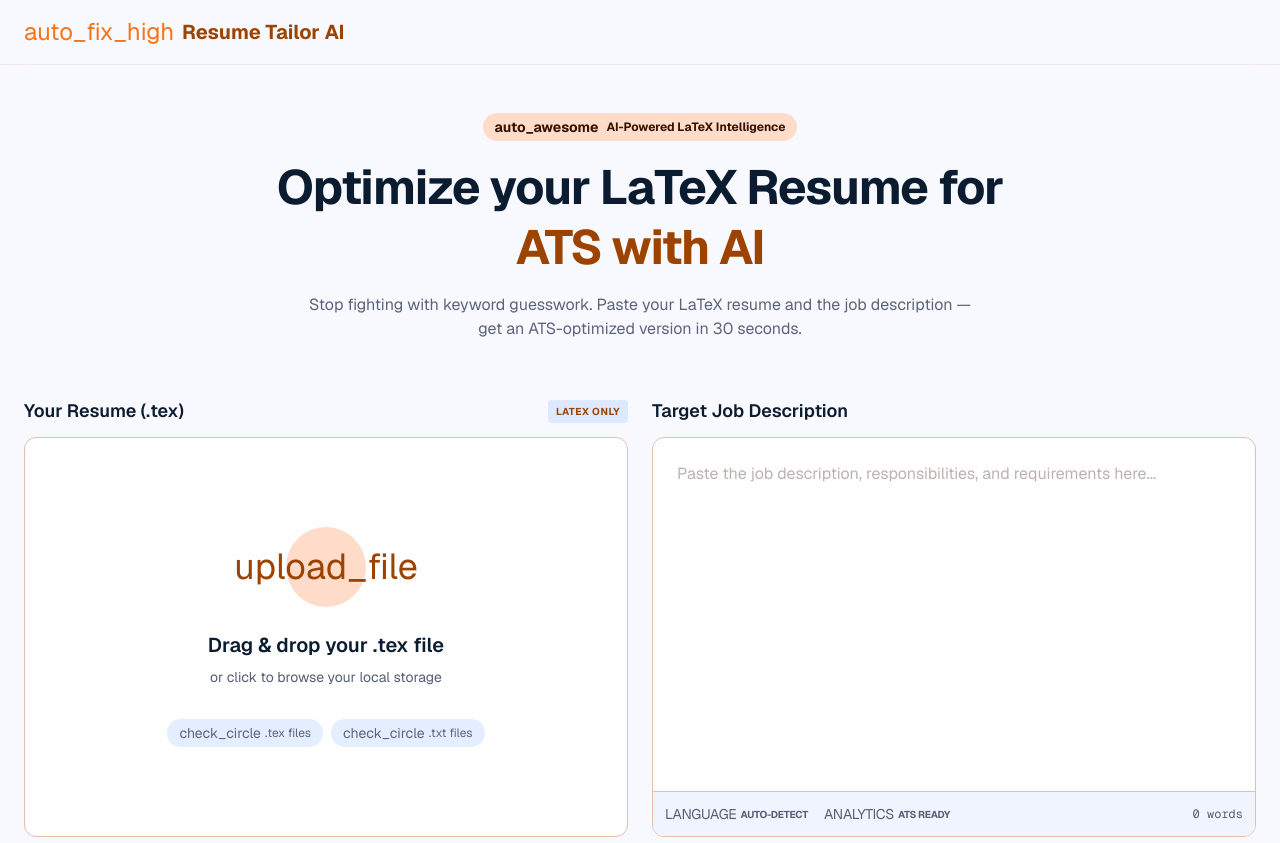
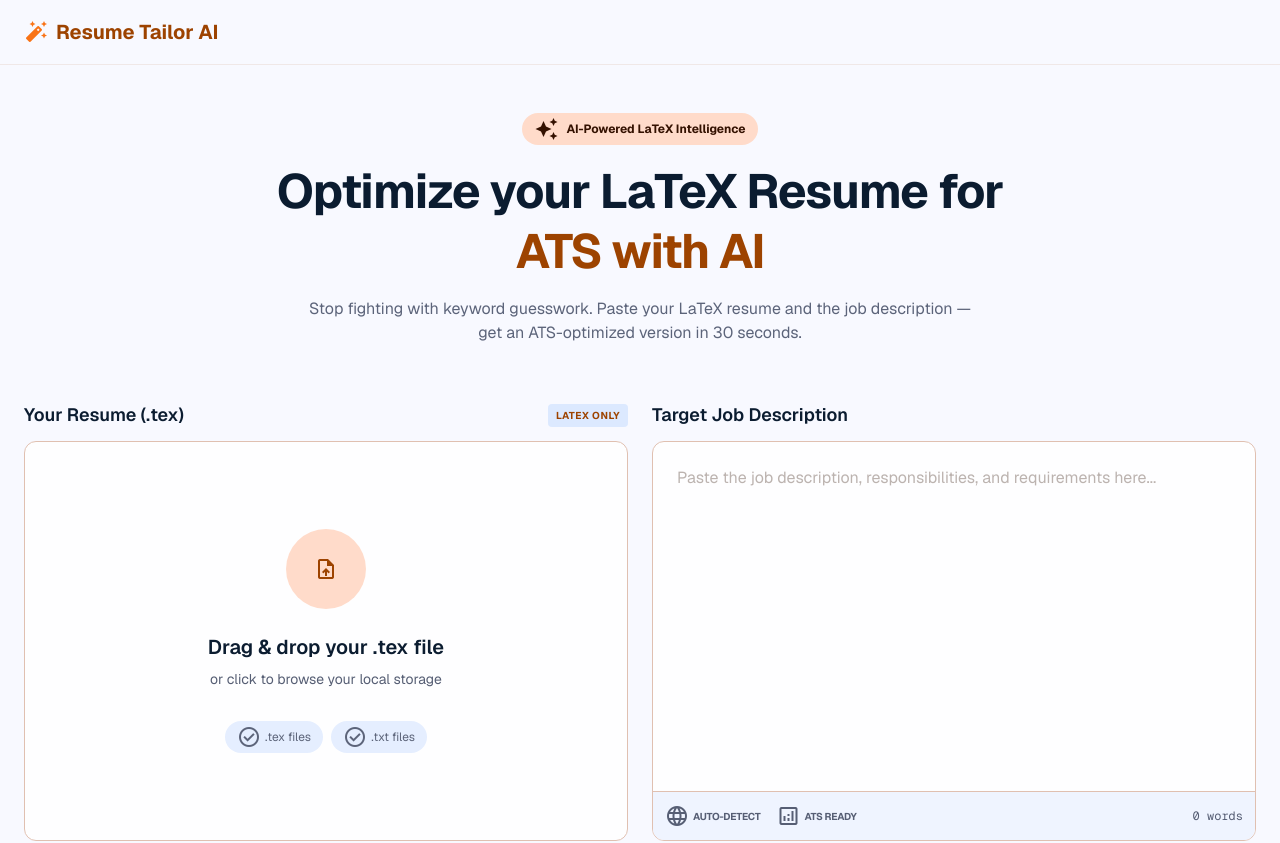
Before and after one commit to Abhinavthakur20/Resume-tailor, a Next.js app: page / in a window 1280 px wide. Shown: the top 843 px of the page. Built offline with nearby package versions, Linux system fonts and the light colour scheme.

Commit message:
feat: initialize global styles with Tailwind v4 theme configuration and custom components

```diff
--- a/src/app/globals.css
+++ b/src/app/globals.css
@@ -1,8 +1,8 @@
-@import "tailwindcss";
-
 /* ========= GOOGLE FONTS ========= */
 @import url("https://fonts.googleapis.com/css2?family=Material+Symbols+Outlined:wght,FILL@100..700,0..1&display=swap");
 @import url("https://fonts.googleapis.com/css2?family=JetBrains+Mono:wght@400;500&display=swap");
+
+@import "tailwindcss";
 
 /* ========= TAILWIND v4 THEME ========= */
 @theme inline {
```
